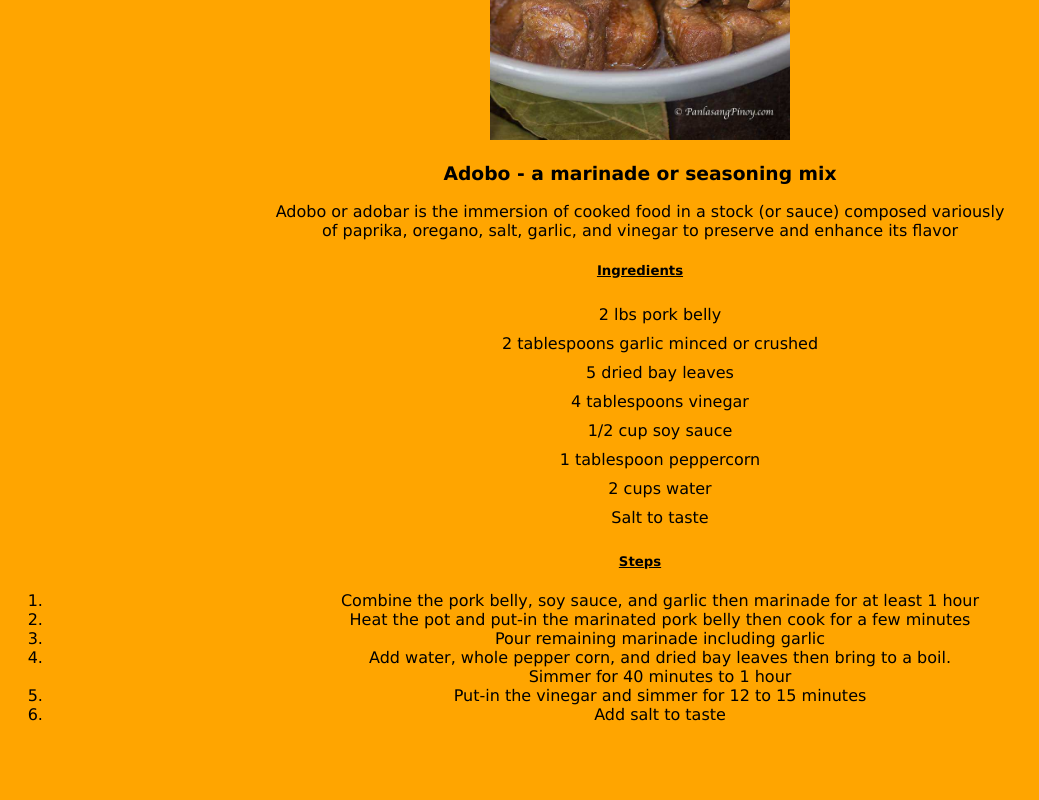
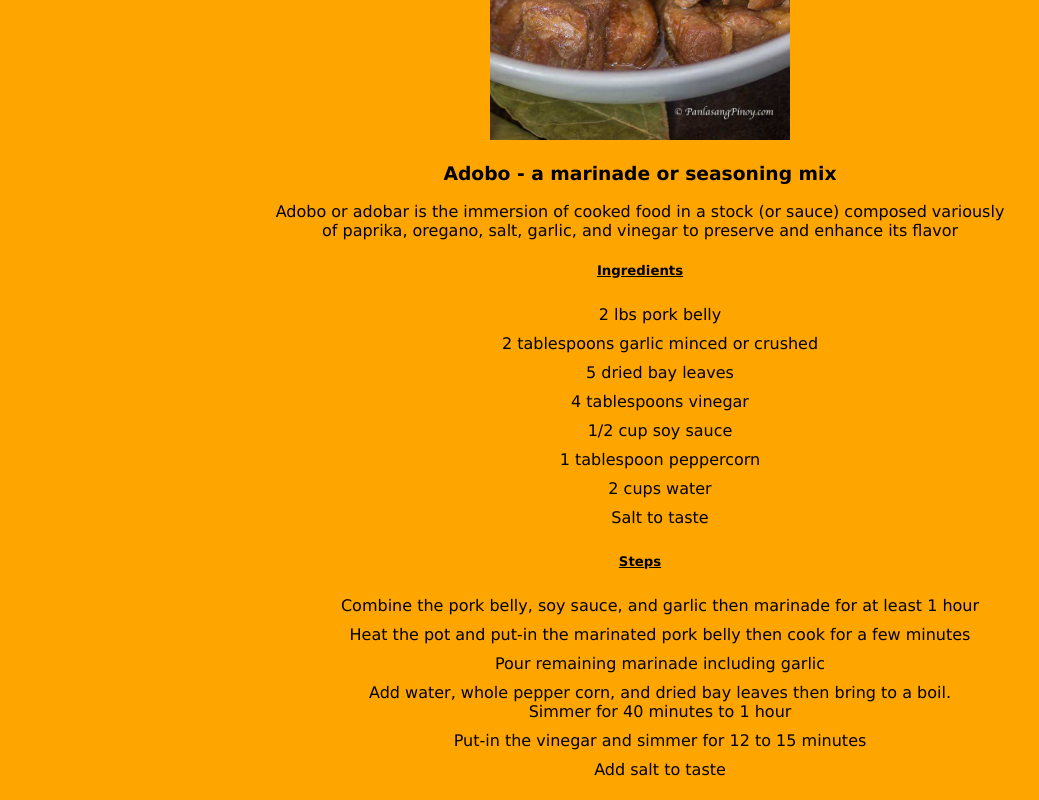
Before and after one commit to WILbeerT-B/odin-recipes, a plain HTML site: page recipes/adobo.html in a window 1280 px wide. Shown: the part 425-1225 px from the top of the page, without its empty margins (0-1039 px from the left). Before the commit the page ends 1165 px from the top, so only its background shows below. Drawn offline with Linux system fonts and the light colour scheme.

Commit message:
Add list-style-type: none to ol list

```diff
--- a/stylesheets/styles.css
+++ b/stylesheets/styles.css
@@ -13,7 +13,8 @@ h5 {
     text-decoration: underline;
 }
 
-ul li {
+ul li,
+ol li {
     list-style-type: none;
     padding: 5px;
 }
```
